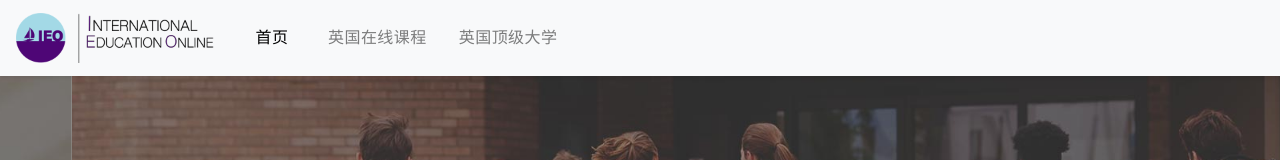
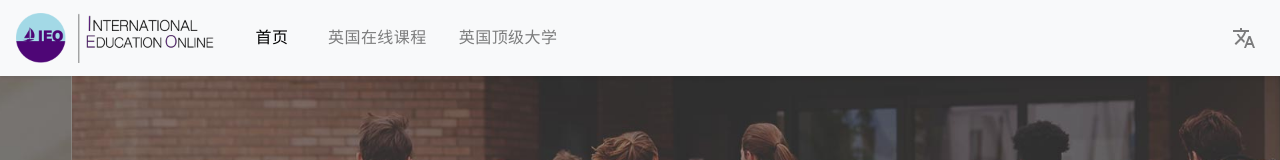
Before and after one commit to iphren/ieo-v2, a React (Vite) app: page / in a window 1280 px wide. Shown: the top 160 px of the page. Built offline with nearby package versions, Linux system fonts and the light colour scheme.

Commit message:
Add languages button

```diff
--- a/src/components/IeoAppBar/IeoAppBar.tsx
+++ b/src/components/IeoAppBar/IeoAppBar.tsx
@@ -1,10 +1,11 @@
 import React from 'react';
 import { useTranslation } from 'react-i18next';
-import {AppBar, Button, Container, Toolbar} from "@mui/material";
+import { AppBar, Button, Container, Toolbar, Box } from "@mui/material";
 import { Link, useLocation } from 'react-router-dom';
 import styles from './IeoAppBar.module.scss';
 import CoursesButton from "./CoursesButton/CoursesButton";
 import UniversitiesButton from "./UniversitiesButton/UniversitiesButton";
+import LanguagesButton from "./LanguagesButton/LanguagesButton";
 
 export const activePage = (currentPath: string, path: string) => {
     return currentPath === path ? styles.activePage : "";
@@ -17,14 +18,14 @@ const IeoAppBar = () => {
 
     return <AppBar position="sticky" sx={{
         bgcolor: "#f8f9fa",
-        boxShadow: "0 .125rem .25rem rgba(0,0,0,.075)"
+        boxShadow: "0 .125rem .25rem rgba(0,0,0,.075)",
     }}>
         <Container disableGutters maxWidth={false}>
             <Toolbar disableGutters sx={{
                 bgcolor: "#f8f9fa",
                 boxShadow: 0,
                 height: "4.75rem",
-                padding: "0 1rem"
+                padding: "0 1rem",
             }}>
                 <Link to="/">
                     <div className={styles.logoImage}></div>
@@ -39,6 +40,9 @@ const IeoAppBar = () => {
                 </Button>
                 <CoursesButton path={currentPath} />
                 <UniversitiesButton path={currentPath} />
+                <Box sx={{ flexGrow: 1, textAlign: "end" }}>
+                    <LanguagesButton />
+                </Box>
             </Toolbar>
         </Container>
     </AppBar>;
--- /dev/null
+++ b/src/components/IeoAppBar/LanguagesButton/LanguagesButton.tsx
@@ -0,0 +1,64 @@
+import React from 'react';
+import { useTranslation } from 'react-i18next';
+import { IconButton, Fade, Menu, MenuItem } from "@mui/material";
+import TranslateIcon from '@mui/icons-material/Translate';
+import styles from '../IeoAppBar.module.scss';
+
+const LanguagesButton = () => {
+    const { i18n } = useTranslation();
+    const [activeLanguage, setActiveLanguage] = React.useState<string>(i18n.language);
+
+    const [anchorEl, setAnchorEl] = React.useState<null | HTMLElement>(null);
+    const open = Boolean(anchorEl);
+    const handleClick = (event: React.MouseEvent<HTMLElement>) => {
+        setAnchorEl(event.currentTarget);
+    };
+    const handleClose = () => {
+        setAnchorEl(null);
+    };
+
+    const changeLanguage = (language: string) => {
+        handleClose();
+        i18n.changeLanguage(language).then(() => {
+            setActiveLanguage(language);
+        });
+    };
+
+    return <>
+        <IconButton
+            id="languages-button"
+            className={styles.navButton}
+            aria-controls={open ? 'languages-menu' : undefined}
+            aria-haspopup="true"
+            aria-expanded={open ? 'true' : undefined}
+            onClick={handleClick}
+        >
+            <TranslateIcon />
+        </IconButton>
+        <Menu
+            id="languages-menu"
+            MenuListProps={{
+                'aria-labelledby': 'languages-button',
+            }}
+            anchorEl={anchorEl}
+            open={open}
+            onClose={handleClose}
+            TransitionComponent={Fade}
+        >
+            <MenuItem
+                className={styles.menuItem}
+                selected={activeLanguage === 'en-GB'}
+                onClick={() => changeLanguage('en-GB')}>
+                English
+            </MenuItem>
+            <MenuItem
+                className={styles.menuItem}
+                selected={activeLanguage === 'zh-CN'}
+                onClick={() => changeLanguage('zh-CN')}>
+                简体中文
+            </MenuItem>
+        </Menu>
+    </>;
+}
+
+export default LanguagesButton;
```
